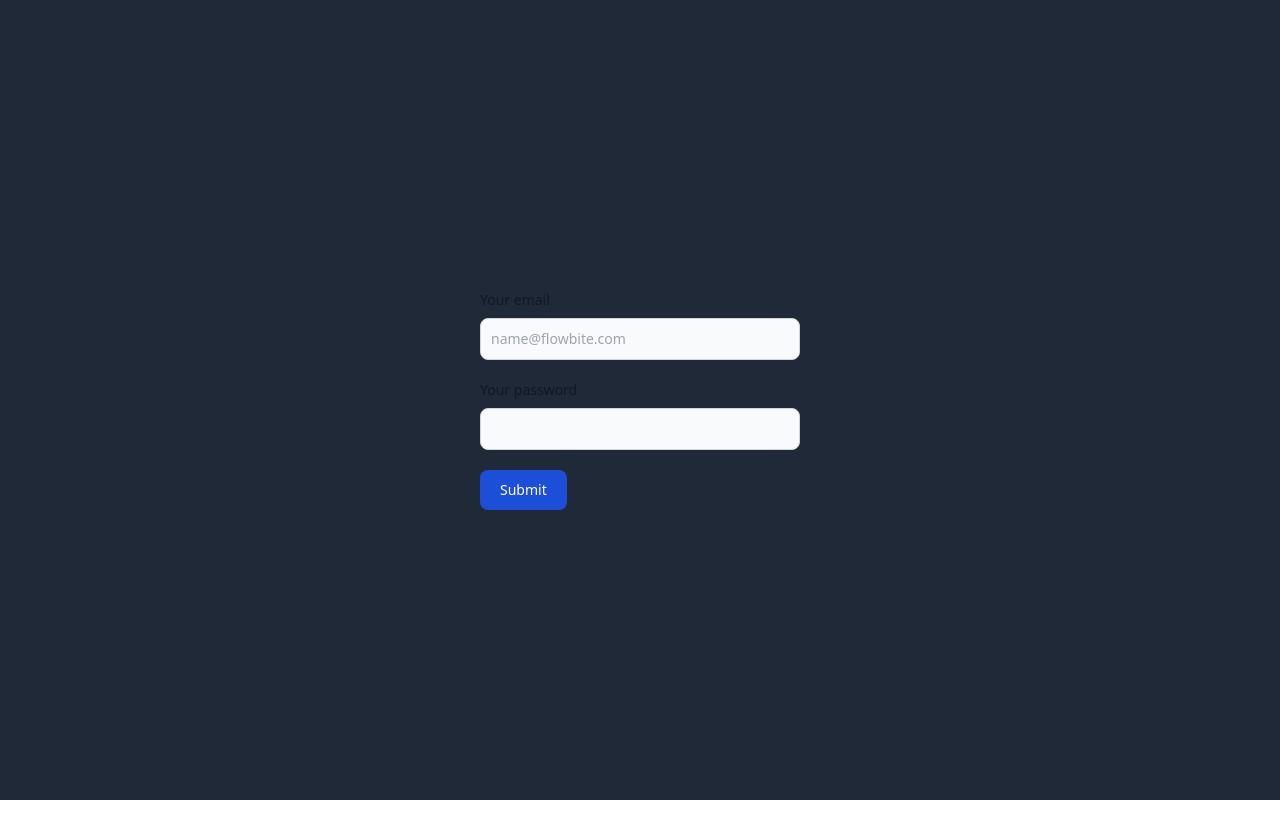
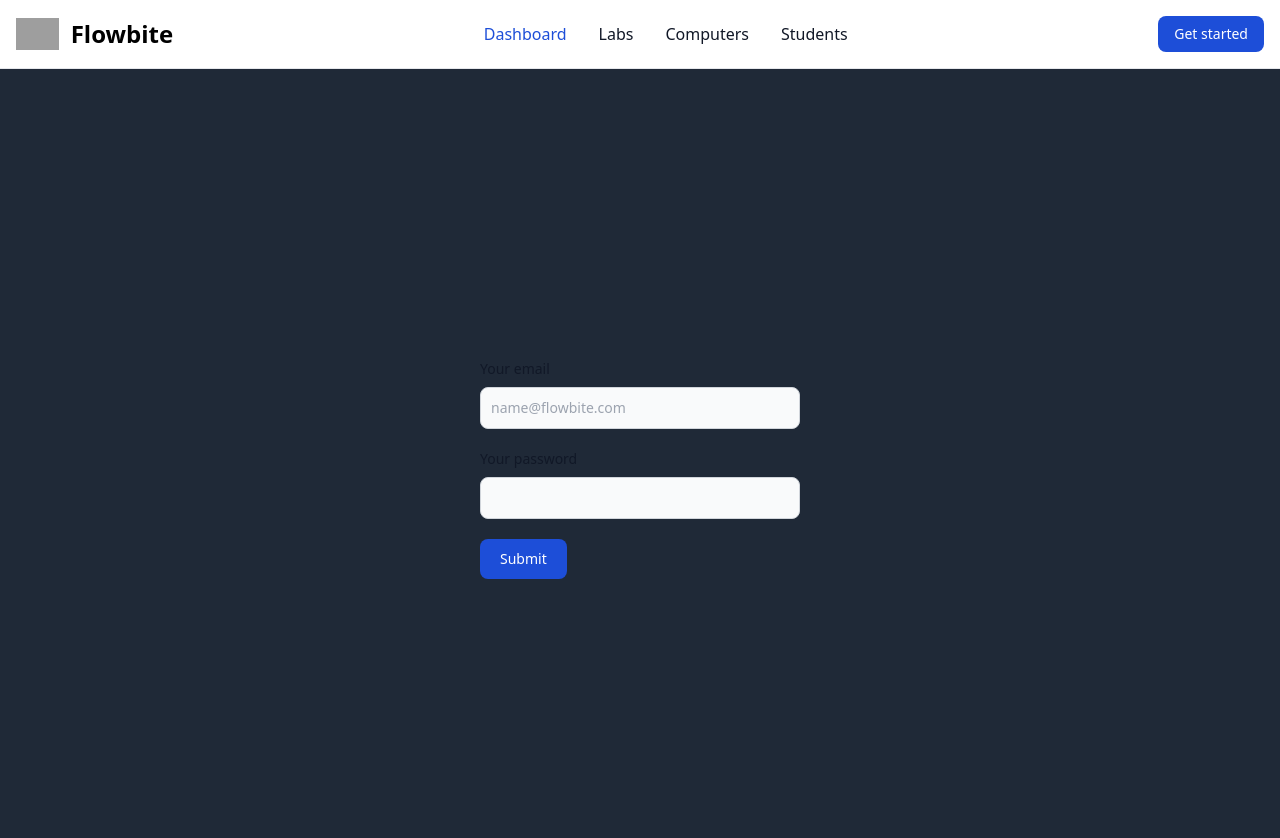
Before and after one commit to Divyadarshan007/context-p, a React (Vite) app: page /login in a window 1280 px wide. Shown: the top 838 px of the page. Before the commit the page ends 800 px from the top, so only its background shows below. Built offline with nearby package versions, Linux system fonts and the light colour scheme; no server answers; grey boxes are pictures that could not be loaded.

Commit message:
done with add lab feature and some design

```diff
--- a/src/App.jsx
+++ b/src/App.jsx
@@ -2,14 +2,22 @@
 import Dashboard from "./pages/Dashboard"
 import ProtectedRoute from "./components/ProtectedRoute"
 import Login from "./pages/Login"
+import Header from "./components/Header"
+import ErrorPage from "./pages/ErrorPage"
+import Lab from "./pages/Lab"
+import AddLab from "./pages/AddLab"
 
 const App = () => {
   return (
 
     <BrowserRouter>
+    <Header/>
       <Routes>
         <Route path="/" element={<ProtectedRoute Component={Dashboard} />} />
         <Route path="/login" element={<Login />} />
+        <Route path="/labs" element={<Lab />} />
+        <Route path="/add-lab" element={<AddLab />} />
+        <Route path="*" element={<ErrorPage/>} />
       </Routes>
     </BrowserRouter>
 
--- /dev/null
+++ b/src/components/Header.jsx
@@ -0,0 +1,43 @@
+import { Link } from "react-router-dom"
+
+const Header = () => {
+    return (
+        <div>
+            <nav className="bg-white dark:bg-gray-900  w-full  border-b border-gray-200 dark:border-gray-600">
+                <div className="max-w-screen-xl flex flex-wrap items-center justify-between mx-auto p-4">
+                    <a href="https://flowbite.com/" className="flex items-center space-x-3 rtl:space-x-reverse">
+                        <img src="https://flowbite.com/docs/images/logo.svg" className="h-8" alt="Flowbite Logo" />
+                        <span className="self-center text-2xl font-semibold whitespace-nowrap dark:text-white">Flowbite</span>
+                    </a>
+                    <div className="flex md:order-2 space-x-3 md:space-x-0 rtl:space-x-reverse">
+                        <button type="button" className="text-white bg-blue-700 hover:bg-blue-800 focus:ring-4 focus:outline-none focus:ring-blue-300 font-medium rounded-lg text-sm px-4 py-2 text-center dark:bg-blue-600 dark:hover:bg-blue-700 dark:focus:ring-blue-800">Get started</button>
+                        <button data-collapse-toggle="navbar-sticky" type="button" className="inline-flex items-center p-2 w-10 h-10 justify-center text-sm text-gray-500 rounded-lg md:hidden hover:bg-gray-100 focus:outline-none focus:ring-2 focus:ring-gray-200 dark:text-gray-400 dark:hover:bg-gray-700 dark:focus:ring-gray-600" aria-controls="navbar-sticky" aria-expanded="false">
+                            <span className="sr-only">Open main menu</span>
+                            <svg className="w-5 h-5" aria-hidden="true" xmlns="http://www.w3.org/2000/svg" fill="none" viewBox="0 0 17 14">
+                                <path stroke="currentColor" strokeLinecap="round" strokeLinejoin="round" strokeWidth={2} d="M1 1h15M1 7h15M1 13h15" />
+                            </svg>
+                        </button>
+                    </div>
+                    <div className="items-center justify-between hidden w-full md:flex md:w-auto md:order-1" id="navbar-sticky">
+                        <ul className="flex flex-col p-4 md:p-0 mt-4 font-medium border border-gray-100 rounded-lg bg-gray-50 md:space-x-8 rtl:space-x-reverse md:flex-row md:mt-0 md:border-0 md:bg-white dark:bg-gray-800 md:dark:bg-gray-900 dark:border-gray-700">
+                            <li>
+                                <Link to={'/'} className="block py-2 px-3 text-white bg-blue-700 rounded-sm md:bg-transparent md:text-blue-700 md:p-0 md:dark:text-blue-500" aria-current="page">Dashboard</Link>
+                            </li>
+                            <li>
+                                <Link to={'/labs'} className="block py-2 px-3 text-gray-900 rounded-sm hover:bg-gray-100 md:hover:bg-transparent md:hover:text-blue-700 md:p-0 md:dark:hover:text-blue-500 dark:text-white dark:hover:bg-gray-700 dark:hover:text-white md:dark:hover:bg-transparent dark:border-gray-700">Labs</Link>
+                            </li>
+                            <li>
+                                <Link to={'/computers'} className="block py-2 px-3 text-gray-900 rounded-sm hover:bg-gray-100 md:hover:bg-transparent md:hover:text-blue-700 md:p-0 md:dark:hover:text-blue-500 dark:text-white dark:hover:bg-gray-700 dark:hover:text-white md:dark:hover:bg-transparent dark:border-gray-700">Computers</Link>
+                            </li>
+                            <li>
+                                <Link to={'/Students'} className="block py-2 px-3 text-gray-900 rounded-sm hover:bg-gray-100 md:hover:bg-transparent md:hover:text-blue-700 md:p-0 md:dark:hover:text-blue-500 dark:text-white dark:hover:bg-gray-700 dark:hover:text-white md:dark:hover:bg-transparent dark:border-gray-700">Students</Link>
+                            </li>
+                        </ul>
+                    </div>
+                </div>
+            </nav>
+        </div>
+    )
+}
+
+export default Header
--- a/src/components/ProtectedRoute.jsx
+++ b/src/components/ProtectedRoute.jsx
@@ -7,7 +7,7 @@
     const navigate = useNavigate();
     const { user } = useContext(AuthContext)
     useEffect(() => {
-        if (user == null) {
+        if (user === null) {
             navigate("/login");
         }
     }, [user])
--- /dev/null
+++ b/src/context/LabContextProvider.jsx
@@ -0,0 +1,29 @@
+import { addDoc, collection } from "firebase/firestore"
+import { createContext } from "react"
+import { db } from "../config/firebase"
+
+export const LabContext = createContext()
+const LabContextProvider = ({ children }) => {
+    const collectionRef = collection(db, "labs")
+    const addLab = async (lab) => {
+        try {
+            const res = await addDoc(collectionRef, {
+                ...lab,
+                createdAt: new Date()
+            })
+        } catch (err) {
+            alert(err)
+
+        }
+    }
+    const value = {
+        addLab
+    }
+    return (
+        <LabContext.Provider value={value}>
+            {children}
+        </LabContext.Provider>
+    )
+}
+
+export default LabContextProvider
--- a/src/index.css
+++ b/src/index.css
@@ -1,3 +1,11 @@
 @tailwind base;
 @tailwind components;
 @tailwind utilities;
+
+.errorPage{
+    background-image: url('../public/vecteezy_404-error-page-vector-free-download_10886263.jpg');
+    height: calc(100vh - 68px);
+    background-position: center;
+    background-size: cover;
+    background-repeat: no-repeat;
+}
--- a/src/main.jsx
+++ b/src/main.jsx
@@ -3,10 +3,13 @@
 import './index.css'
 import App from './App.jsx'
 import AuthContextProvider from './context/AuthContextProvider.jsx'
+import LabContextProvider from './context/LabContextProvider.jsx'
 
 createRoot(document.getElementById('root')).render(
   <AuthContextProvider>
-    <App />
+    <LabContextProvider>
+      <App />
+    </LabContextProvider>
   </AuthContextProvider>
 
 )
--- /dev/null
+++ b/src/pages/AddLab.jsx
@@ -0,0 +1,39 @@
+import { useContext, useState } from "react"
+import { LabContext } from "../context/LabContextProvider"
+
+const AddLab = () => {
+    const [input, setInput] = useState({
+        name: '', capacity: '', location: ''
+    })
+    const { addLab } = useContext(LabContext)
+    const handleChange = (e) => {
+        setInput({ ...input, [e.target.id]: e.target.value })
+    }
+    const handleSubmit = (e) => {
+        e.preventDefault();
+        addLab(input)
+        setInput({ name: '', capacity: '', location: '' })
+    }
+    return (
+        <div>
+            <form className="max-w-sm mx-auto" onSubmit={handleSubmit}>
+                <div className="mb-5">
+                    <label htmlFor="name" className="block mb-2 text-sm font-medium text-gray-900 dark:text-white">Lab Name</label>
+                    <input type="text" value={input.name} onChange={handleChange} id="name" className="shadow-xs bg-gray-50 border border-gray-300 text-gray-900 text-sm rounded-lg focus:ring-blue-500 focus:border-blue-500 block w-full p-2.5 " placeholder="name@flowbite.com" required />
+                </div>
+                <div className="mb-5">
+                    <label htmlFor="capacity" className="block mb-2 text-sm font-medium text-gray-900 dark:text-white">Capacity</label>
+                    <input type="number" value={input.capacity} onChange={handleChange} id="capacity" className="shadow-xs bg-gray-50 border border-gray-300 text-gray-900 text-sm rounded-lg focus:ring-blue-500 focus:border-blue-500 block w-full p-2.5 " required />
+                </div>
+                <div className="mb-5">
+                    <label htmlFor="location" className="block mb-2 text-sm font-medium text-gray-900 dark:text-white">Repeat password</label>
+                    <input type="text" value={input.location} onChange={handleChange} id="location" className="shadow-xs bg-gray-50 border border-gray-300 text-gray-900 text-sm rounded-lg focus:ring-blue-500 focus:border-blue-500 block w-full p-2.5 " required />
+                </div>
+
+                <button type="submit" className="text-white bg-blue-700 hover:bg-blue-800 focus:ring-4 focus:outline-none focus:ring-blue-300 font-medium rounded-lg text-sm px-5 py-2.5 text-center dark:bg-blue-600 dark:hover:bg-blue-700 dark:focus:ring-blue-800">Add New Lab</button>
+            </form>
+        </div>
+    )
+}
+
+export default AddLab
--- /dev/null
+++ b/src/pages/ErrorPage.jsx
@@ -0,0 +1,7 @@
+const ErrorPage = () => {
+    return (
+        <div className="errorPage"></div>
+    )
+}
+
+export default ErrorPage
--- /dev/null
+++ b/src/pages/Lab.jsx
@@ -0,0 +1,12 @@
+import { useNavigate } from "react-router-dom"
+
+const Lab = () => {
+    const navigate = useNavigate()
+    return (
+        <div>
+            <button onClick={()=>navigate('/add-lab')} className="border px-7 py-2 m-5">Add Lab</button>
+        </div>
+    )
+}
+
+export default Lab
```
Also changed, not shown: public/vecteezy_404-error-page-vector-free-download_10886263.jpg (added).
